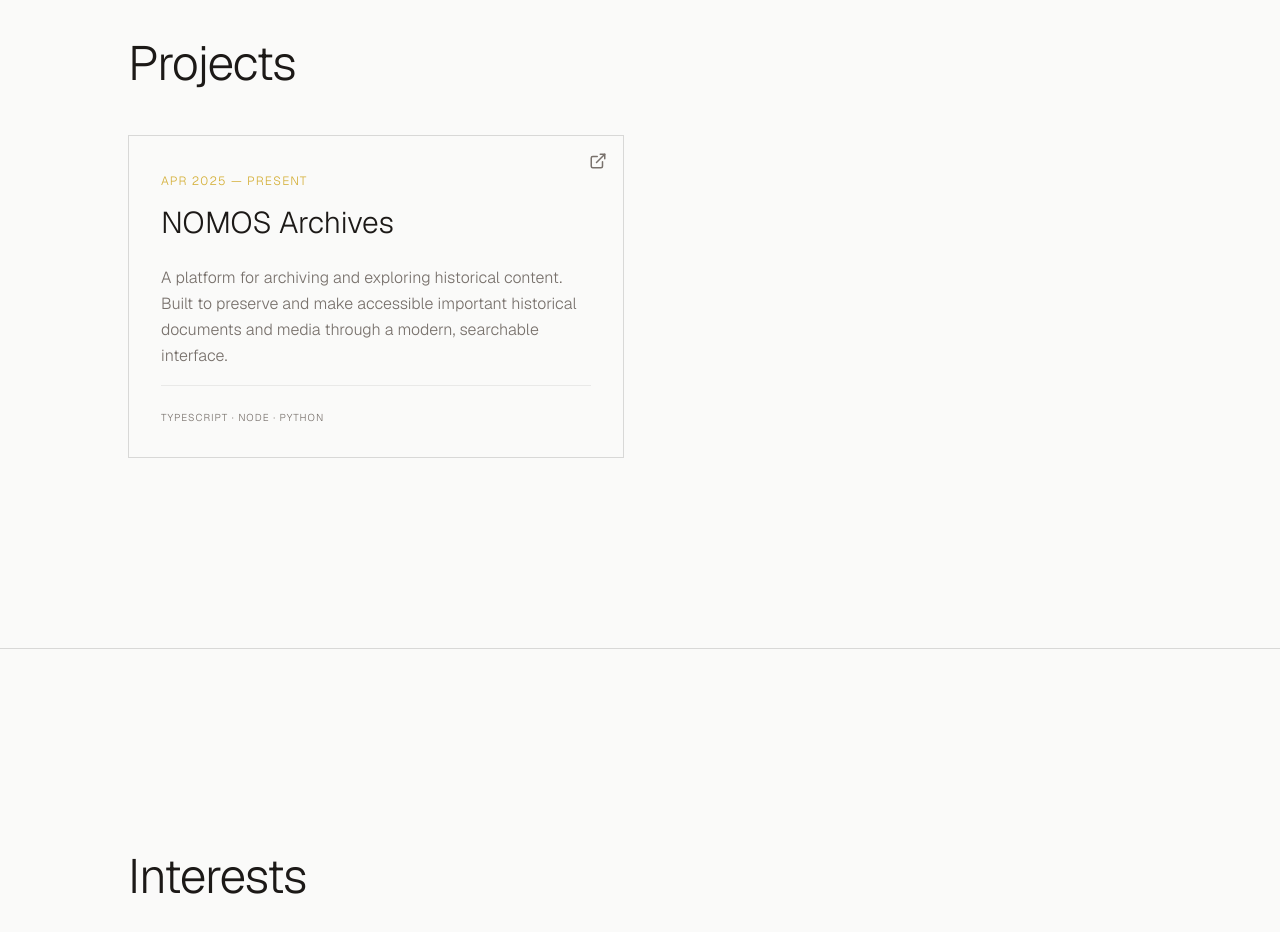
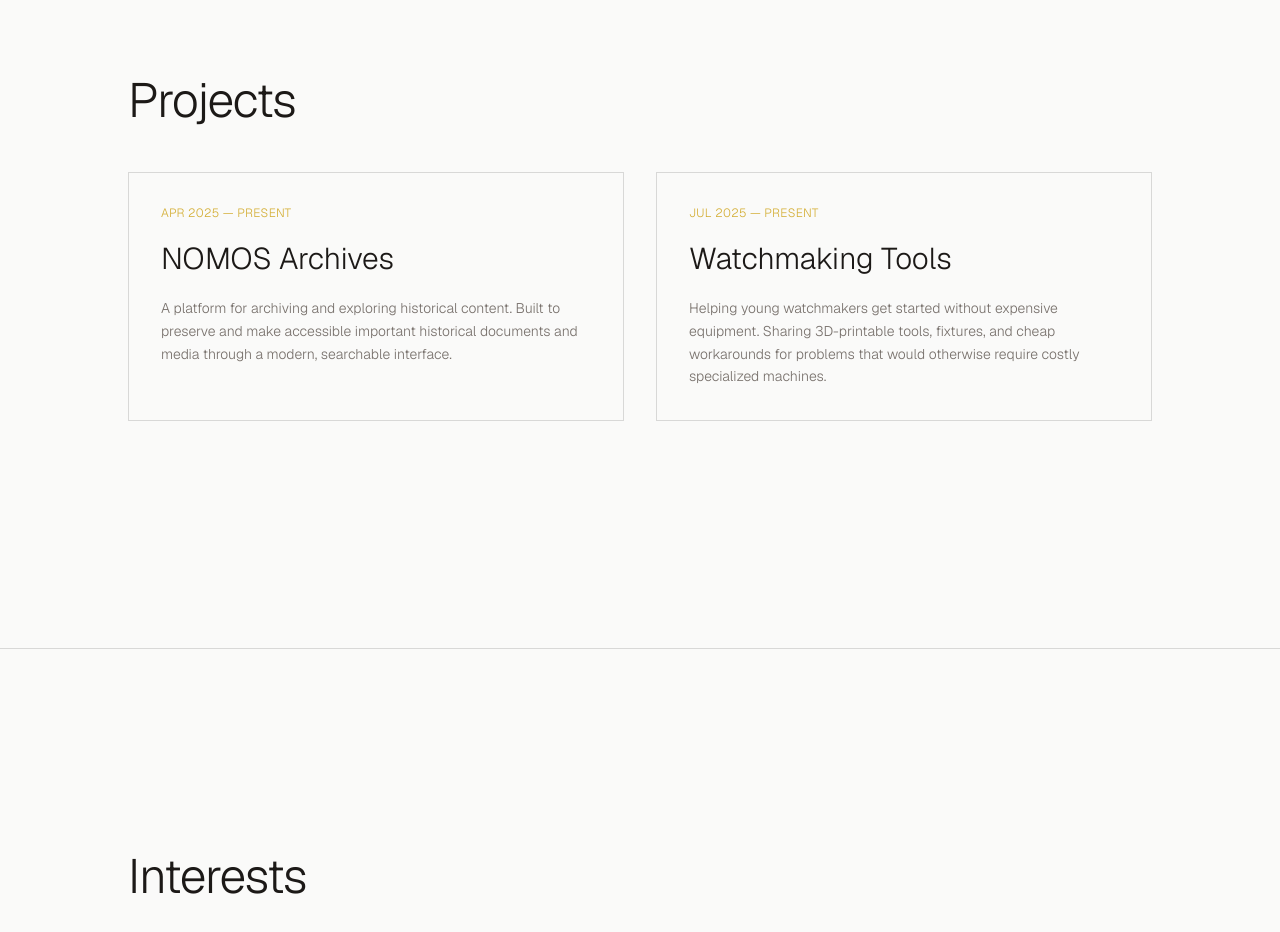
Before and after one commit to galind/portfolio, a Next.js app: page / in a window 1280 px wide. Shown: the part 2820-3752 px from the top of the page. Built offline with nearby package versions, Linux system fonts and the light colour scheme.

Commit message:
populated projects section

```diff
--- a/src/app/layout.tsx
+++ b/src/app/layout.tsx
@@ -17,11 +17,6 @@
   title: "Guillem Galindo | Software Engineer",
   description:
     "Software engineer based in Barcelona. Building software with curiosity and precision. Fascinated by mechanical watches and engineering.",
-  viewport: "width=device-width, initial-scale=1",
-  themeColor: [
-    { media: "(prefers-color-scheme: light)", color: "#fafaf9" },
-    { media: "(prefers-color-scheme: dark)", color: "#0c0a09" },
-  ],
   keywords: [
     "Software Engineer",
     "Web Development",
@@ -57,6 +52,15 @@
   },
 };
 
+export const viewport = {
+  width: "device-width",
+  initialScale: 1,
+  themeColor: [
+    { media: "(prefers-color-scheme: light)", color: "#fafaf9" },
+    { media: "(prefers-color-scheme: dark)", color: "#0c0a09" },
+  ],
+};
+
 export default function RootLayout({
   children,
 }: Readonly<{
--- a/src/app/page.tsx
+++ b/src/app/page.tsx
@@ -224,45 +224,31 @@
                       href: entry.link,
                       target: "_blank",
                       rel: "noopener noreferrer",
-                      className:
-                        "group relative border border-steel/20 hover:border-accent/50 transition-all p-6 md:p-8 space-y-4 block cursor-pointer",
                     }
-                  : {
-                      className: "group relative border border-steel/20 p-6 md:p-8 space-y-4",
-                    };
+                  : {};
 
                 return (
-                  <CardWrapper key={entry.id} {...cardProps}>
-                    {/* External Link Icon - Top Right Corner */}
-                    {entry.link && (
-                      <div className="absolute top-4 right-4 text-muted group-hover:text-accent transition-colors">
-                        <ExternalLink size={18} />
-                      </div>
-                    )}
-
+                  <CardWrapper
+                    key={entry.id}
+                    {...cardProps}
+                    className={`group relative border border-steel/20 hover:border-accent/50 transition-all p-6 md:p-8 space-y-5 ${
+                      entry.link ? "block cursor-pointer" : ""
+                    }`}
+                  >
                     {/* Date */}
-                    <span className="inline-block text-xs uppercase tracking-widest text-accent font-light">
+                    <p className="text-xs font-light tracking-wide uppercase text-accent">
                       {entry.startDate} — {entry.endDate}
-                    </span>
+                    </p>
 
                     {/* Project Name */}
-                    <h3 className="text-2xl md:text-3xl font-light text-foreground group-hover:text-accent transition-colors pr-8">
+                    <h3 className="text-2xl md:text-3xl font-light text-foreground group-hover:text-accent transition-colors">
                       {entry.name}
                     </h3>
 
-                    {/* Description - Larger and more prominent */}
-                    <p className="text-base text-muted font-light leading-relaxed pt-2">
+                    {/* Description */}
+                    <p className="text-sm text-muted font-light leading-relaxed">
                       {entry.description}
                     </p>
-
-                    {/* Technologies */}
-                    {entry.technologies.length > 0 && (
-                      <div className="pt-6 border-t border-steel/10">
-                        <p className="text-[10px] text-muted uppercase tracking-widest font-light">
-                          {entry.technologies.join(" · ")}
-                        </p>
-                      </div>
-                    )}
                   </CardWrapper>
                 );
               })}
--- a/src/data/projects.json
+++ b/src/data/projects.json
@@ -8,6 +8,15 @@
       "endDate": "Present",
       "description": "A platform for archiving and exploring historical content. Built to preserve and make accessible important historical documents and media through a modern, searchable interface.",
       "technologies": ["TypeScript", "Node", "Python"]
+    },
+    {
+      "id": "watchmaking-tools",
+      "name": "Watchmaking Tools",
+      "link": "",
+      "startDate": "Jul 2025",
+      "endDate": "Present",
+      "description": "Helping young watchmakers get started without expensive equipment. Sharing 3D-printable tools, fixtures, and cheap workarounds for problems that would otherwise require costly specialized machines.",
+      "technologies": ["Fusion 360", "3D Printing"]
     }
   ]
 }
```
